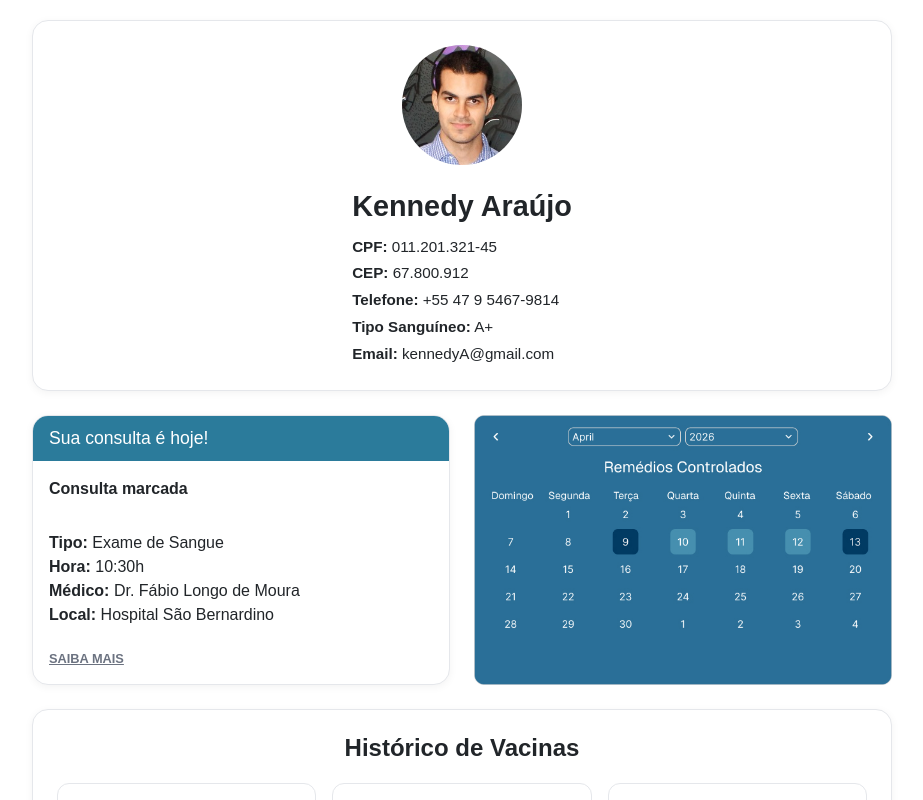
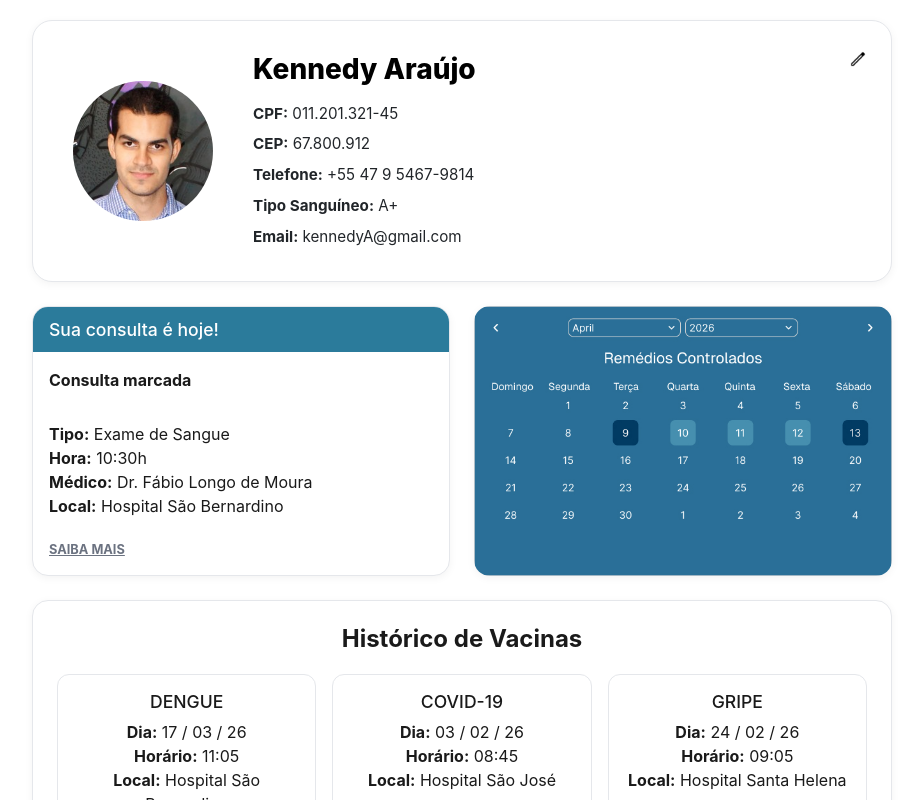
Before and after one commit to InstitutoMed/instituto-med, a Vue app: page / in a window 1280 px wide. Shown: the top 800 px of the page, without its empty margins (178-1101 px from the left). Built offline with nearby package versions, Linux system fonts and the light colour scheme.

Commit message:
FEAT - Template da página do perfil | Mudança para horizontal e acréscimo do icon de editar

```diff
--- a/src/views/PerfilView.vue
+++ b/src/views/PerfilView.vue
@@ -28,10 +28,15 @@ const vacinas = ref([
   <main class="container">
 
     <section class="card">
+<button class="edit-btn" aria-label="Editar perfil">
+  <img src="../../public/pictures/lapis.png" alt="Editar" class="icon-lapis" />
+</button>
+
       <div class="avatar-container">
         <img src="../../public/pictures/kennedyrs.jpg" alt="Foto de Perfil" class="foto-perfil" />
       </div>
-      <div>
+
+      <div class="user-info">
         <h2 class="title_card">{{ usuario.nome }}</h2>
         <ul class="infos_card">
           <li><strong>CPF:</strong> {{ usuario.cpf }}</li>
@@ -59,9 +64,10 @@ const vacinas = ref([
       </section>
 
       <section class="foto-container">
-       <img src="../../public/pictures/calendar.jpg" alt="Calendário" class="calendario" />
+        <img src="../../public/pictures/calendar.jpg" alt="Calendário" class="calendario" />
       </section>
     </div>
+
 
     <section class="vac">
       <h3 class="titulo_vac">Histórico de Vacinas</h3>
@@ -90,7 +96,8 @@ const vacinas = ref([
   display: flex;
   flex-direction: column;
   gap: 24px;
-  font-family: sans-serif;
+  font-family: -apple-system, BlinkMacSystemFont, "Segoe UI", Roboto, Helvetica, Arial, sans-serif;
+  color: #1a1a1a;
 }
 
 ul {
@@ -102,17 +109,36 @@ ul {
 .card {
   background: #fff;
   border: 1px solid #e5e7eb;
-  border-radius: 16px;
-  padding: 24px;
-  display: flex;
-  align-items: center;
-  gap: 24px;
+  border-radius: 20px;
+  padding: 32px 40px;
+  display: flex ;
+  flex-direction: row ;
+  align-items: center ;
+  justify-content: flex-start ;
+  text-align: left ;
+  gap: 40px;
+  position: relative;
   box-shadow: 0 2px 8px rgba(0, 0, 0, 0.05);
 }
 
+.edit-btn {
+  position: absolute;
+  top: 24px;
+  right: 24px;
+  background: transparent;
+  border: none;
+  cursor: pointer;
+  padding: 0;
+}
+
+.icon-lapis {
+  width: 18px;
+  height: 18px;
+}
+
 .avatar-container {
-  width: 120px;
-  height: 120px;
+  width: 140px;
+  height: 140px;
   border-radius: 50%;
   overflow: hidden;
   background-color: #e5e7eb;
@@ -125,17 +151,31 @@ ul {
   object-fit: cover;
 }
 
+.user-info {
+  display: flex;
+  flex-direction: column;
+  align-items: flex-start ;
+  text-align: left ;
+}
+
 .title_card {
-  font-size: 1.8rem;
-  font-weight: bold;
-  margin: 0 0 12px 0;
+  font-size: 1.75rem;
+  font-weight: 800;
+  margin: 0 0 16px 0;
+  color: #000;
+  text-align: left ;
 }
 
 .infos_card {
   display: flex;
   flex-direction: column;
-  gap: 4px;
+  gap: 8px;
   font-size: 0.95rem;
+  text-align: left ;
+}
+
+.infos_card li {
+  text-align: left;
 }
 
 
@@ -177,7 +217,7 @@ ul {
   margin-bottom: 8px;
 }
 
-.foto-perfil {
+.foto-container {
   border-radius: 16px;
   overflow: hidden;
   box-shadow: 0 2px 8px rgba(0, 0, 0, 0.05);
@@ -189,6 +229,7 @@ ul {
   object-fit: cover;
 }
 
+/* Vacinas */
 .vac {
   background: #fff;
   border: 1px solid #e5e7eb;
```
Also changed, not shown: public/pictures/lapis.png (added).
